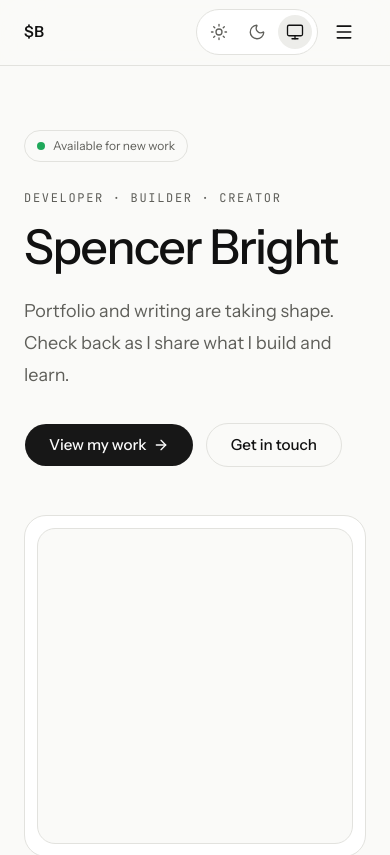
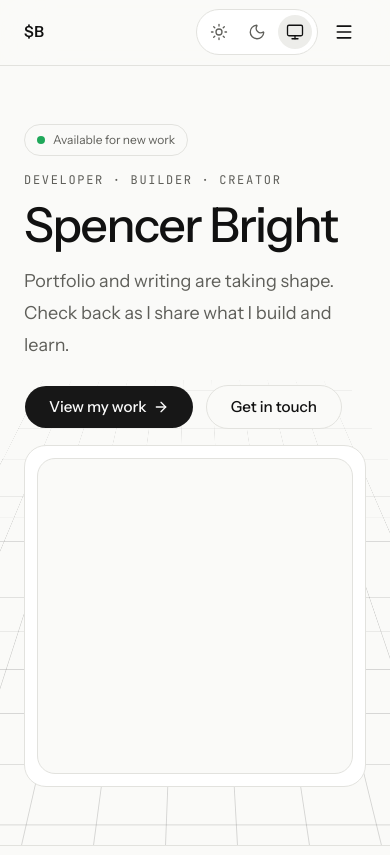
Before and after one commit to SpencerBrightest/Portfolio_website_v1, a Next.js app: page / in a window 390 px wide. Shown: the top 855 px of the page. Built offline with nearby package versions, Linux system fonts and the light colour scheme.

Commit message:
feat: hero perspective grid background with theme-aware grid lines

```diff
--- a/app/globals.css
+++ b/app/globals.css
@@ -1,3 +1,4 @@
+/* Global theme tokens and styles; adjust --grid-line per theme to tune the hero grid contrast. */
 @import url("https://fonts.googleapis.com/css2?family=Instrument+Sans:wght@400;500;600&family=JetBrains+Mono:wght@400&display=swap");
 @import "tailwindcss";
 @import "tw-animate-css";
@@ -102,6 +103,7 @@
   --nav-foreground: #111111;
   --nav-muted: #5F5F5A;
   --nav-border: #E2E2DE;
+  --grid-line: rgba(0, 0, 0, 0.14);
   --status: #1FA85A;
   --nav-dropdown-shadow: 0 12px 32px rgba(0, 0, 0, 0.12);
 }
@@ -145,6 +147,7 @@
   --nav-foreground: #F2F2EF;
   --nav-muted: #9A9A95;
   --nav-border: #242422;
+  --grid-line: rgba(255, 255, 255, 0.12);
   --status: #3DDC84;
   --nav-dropdown-shadow: 0 12px 32px rgba(0, 0, 0, 0.5);
 }
--- /dev/null
+++ b/components/hero/hero-grid.tsx
@@ -0,0 +1,13 @@
+// Decorative perspective grid for the hero only; tune perspective, spacing, line width, and fade here.
+export function HeroGrid() {
+  return (
+    <div
+      aria-hidden="true"
+      className="pointer-events-none absolute inset-0 overflow-hidden [perspective:700px]"
+    >
+      <div
+        className="absolute inset-x-[-50%] bottom-0 h-[160%] origin-bottom [transform:rotateX(62deg)] bg-[linear-gradient(to_right,var(--grid-line)_1.5px,transparent_1.5px),linear-gradient(to_bottom,var(--grid-line)_1.5px,transparent_1.5px)] [background-size:72px_72px] [mask-image:linear-gradient(to_top,black_40%,rgba(0,0,0,0.25))]"
+      />
+    </div>
+  )
+}
--- a/components/hero/hero.tsx
+++ b/components/hero/hero.tsx
@@ -1,24 +1,28 @@
+// Homepage introduction; update the copy and layout here while keeping HeroGrid behind the readable foreground.
 import { ArrowRight } from "lucide-react"
 
+import { ButtonLink } from "@/components/ui/button-link"
 import { Container } from "@/components/ui/container"
 import { Heading } from "@/components/ui/heading"
-import { ButtonLink } from "@/components/ui/button-link"
+import { HeroGrid } from "@/components/hero/hero-grid"
 
 export function Hero() {
   return (
     <section
       aria-labelledby="hero-heading"
-      className="flex min-h-[calc(100svh-4rem)] items-center py-16 sm:py-20 nav:py-24"
+      className="relative isolate flex min-h-[calc(100svh-4.0625rem)] items-center overflow-hidden py-4 nav:py-6"
     >
+      <HeroGrid />
+      <div className="relative z-10 w-full">
         <Container>
-        <div className="grid items-center gap-12 nav:grid-cols-[minmax(0,1.2fr)_minmax(18rem,0.8fr)] nav:gap-16">
+          <div className="grid items-start gap-4 sm:gap-6 nav:grid-cols-[minmax(0,1.2fr)_minmax(18rem,0.8fr)] nav:gap-16">
             <div className="max-w-2xl">
-            <p className="mb-7 inline-flex min-h-8 items-center gap-2 rounded-full border border-nav-border px-3 text-xs text-nav-muted">
+              <p className="mb-4 inline-flex min-h-8 items-center gap-2 rounded-full border border-nav-border px-3 text-xs text-nav-muted nav:mb-7">
                 <span className="size-2 rounded-full bg-status" aria-hidden="true" />
                 Available for new work
               </p>
 
-            <p className="mb-4 font-mono text-xs uppercase tracking-[0.14em] text-nav-muted">
+              <p className="mb-3 font-mono text-xs uppercase tracking-[0.14em] text-nav-muted nav:mb-4">
                 Developer · Builder · Creator
               </p>
 
@@ -29,12 +33,12 @@ export function Hero() {
                 Spencer Bright
               </Heading>
 
-            <p className="mt-6 max-w-xl text-lg leading-8 text-nav-muted">
+              <p className="mt-4 max-w-xl text-lg leading-8 text-nav-muted nav:mt-6">
                 Portfolio and writing are taking shape. Check back as I share what
                 I build and learn.
               </p>
 
-            <div className="mt-8 flex flex-wrap items-center gap-3">
+              <div className="mt-6 flex flex-wrap items-center gap-3 nav:mt-8">
                 <ButtonLink
                   href="/work"
                   className="min-h-11 rounded-full px-6 text-[0.95rem] transition-transform hover:-translate-y-0.5 active:scale-[0.97]"
@@ -55,7 +59,7 @@ export function Hero() {
             <div
               role="img"
               aria-label="Portrait upload placeholder"
-            className="mx-auto aspect-square w-full max-w-[22rem] rounded-3xl border border-nav-border bg-nav-panel p-3 nav:max-w-[25rem]"
+              className="ml-auto aspect-square w-full max-w-[22rem] rounded-3xl border border-nav-border bg-nav-panel p-3 nav:mt-3 nav:max-w-[25rem]"
             >
               <div
                 aria-hidden="true"
@@ -64,6 +68,7 @@ export function Hero() {
             </div>
           </div>
         </Container>
+      </div>
     </section>
   )
 }
```
Lines whose indentation alone changed are shown as unchanged.
